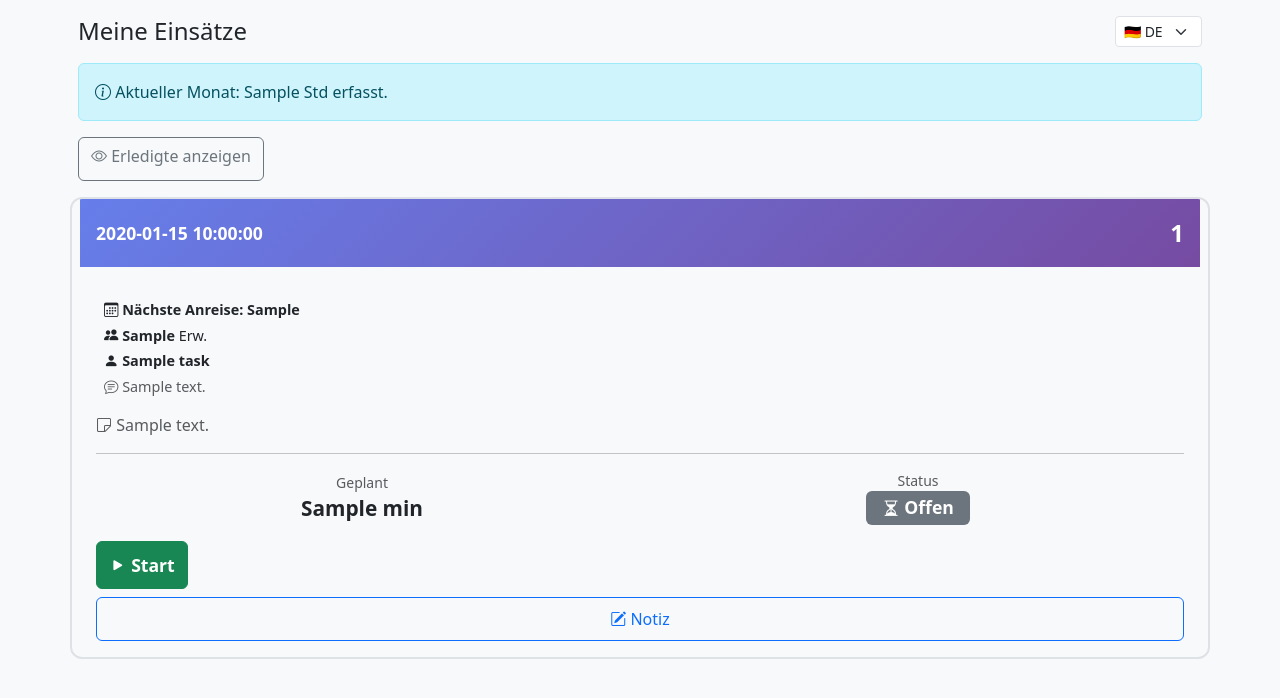
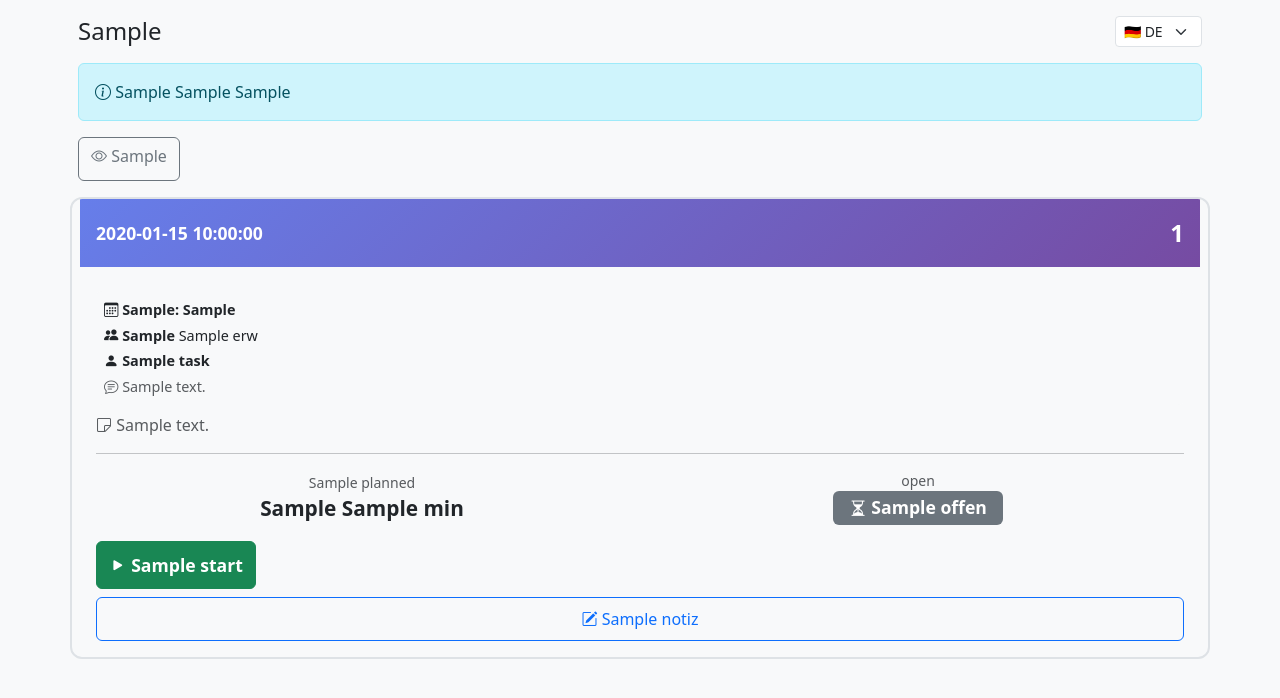
Before and after one commit to AlexanderGutHiller/smoobu-staff-planner-pro, a FastAPI app: template app/templates/cleaner.html in a window 1280 px wide. Shown: the top 698 px of the page. Run offline with FastAPI, Linux system fonts and the light colour scheme; the template is opened without the code that fills it: most values are stand-ins (such as "Sample title", 1, 10 or a date in 2020).

Commit message:
Add files via upload

```diff
--- a/app/main.py
+++ b/app/main.py
@@ -50,37 +50,77 @@ def get_translations(lang: str) -> Dict[str, str]:
         "de": {
             "tasks": "Einsätze", "team": "Team", "apartments": "Apartments", "import_now": "Import jetzt",
             "cleanup": "Bereinigen", "date": "Datum", "apartment": "Apartment", "planned": "Geplant",
-            "status": "Status", "actual": "Tatsächlich", "next_arrival": "Nächste Anreise", "locked": "Lock",
+            "status": "Status", "actual": "Tatsächlich", "next_arrival": "Nächste Anreise",
             "save": "Speichern", "today": "Heute", "week": "Diese Woche", "month": "Dieser Monat",
-            "next7": "Nächste 7 Tage", "all": "Alle", "lock": "Gesperrt", "unlock": "Offen"
+            "next7": "Nächste 7 Tage", "all": "Alle", "erledigt": "Erledigt", "läuft": "Läuft", "offen": "Offen",
+            "min": "min", "noch": "noch ca.", "über_zeit": "Über Zeit", "start": "Start", "pause": "Pause",
+            "fertig": "Fertig", "wieder_öffnen": "Wieder öffnen", "notiz": "Notiz", "meine_einsätze": "Meine Einsätze",
+            "monatslimit": "Achtung: Du hast dein Monatslimit von", "std_überschritten": "Std überschritten",
+            "aktuell": "Std erfasst.", "monat_erfasst": "Aktueller Monat:",
+            "keine_einsätze": "Keine Einsätze vorhanden", "nächste_anreise": "Nächste Anreise",
+            "erw": "Erw.", "kinder": "Kinder", "verbleibend": "verbleibend:",
+            "erledigte_ausblenden": "Erledigte ausblenden", "erledigte_anzeigen": "Erledigte anzeigen",
+            "datum": "Datum", "ma": "MA", "lock": "Lock"
         },
         "en": {
             "tasks": "Tasks", "team": "Team", "apartments": "Apartments", "import_now": "Import now",
             "cleanup": "Clean up", "date": "Date", "apartment": "Apartment", "planned": "Planned",
-            "status": "Status", "actual": "Actual", "next_arrival": "Next Arrival", "locked": "Lock",
+            "status": "Status", "actual": "Actual", "next_arrival": "Next Arrival",
             "save": "Save", "today": "Today", "week": "This Week", "month": "This Month",
-            "next7": "Next 7 Days", "all": "All", "lock": "Locked", "unlock": "Open"
+            "next7": "Next 7 Days", "all": "All", "erledigt": "Done", "läuft": "Running", "offen": "Open",
+            "min": "min", "noch": "ca.", "über_zeit": "Over time", "start": "Start", "pause": "Pause",
+            "fertig": "Done", "wieder_öffnen": "Reopen", "notiz": "Note", "meine_einsätze": "My Tasks",
+            "monatslimit": "Warning: You have exceeded your monthly limit of", "std_überschritten": "hours",
+            "aktuell": "hours logged.", "monat_erfasst": "Current month:",
+            "keine_einsätze": "No tasks available", "nächste_anreise": "Next Arrival",
+            "erw": "Adults", "kinder": "Children", "verbleibend": "remaining:",
+            "erledigte_ausblenden": "Hide completed", "erledigte_anzeigen": "Show completed",
+            "datum": "Date", "ma": "Staff", "lock": "Lock"
         },
         "ro": {
             "tasks": "Sarcini", "team": "Echipa", "apartments": "Apartamente", "import_now": "Importă acum",
             "cleanup": "Curățare", "date": "Dată", "apartment": "Apartament", "planned": "Planificat",
-            "status": "Status", "actual": "Real", "next_arrival": "Următoarea sosire", "locked": "Blocat",
+            "status": "Status", "actual": "Real", "next_arrival": "Următoarea sosire",
             "save": "Salvează", "today": "Azi", "week": "Săptămâna aceasta", "month": "Luna aceasta",
-            "next7": "Următoarele 7 zile", "all": "Toate", "lock": "Blocat", "unlock": "Deschis"
+            "next7": "Următoarele 7 zile", "all": "Toate", "erledigt": "Finalizat", "läuft": "În curs", "offen": "Deschis",
+            "min": "min", "noch": "ca.", "über_zeit": "Peste timp", "start": "Start", "pause": "Pauză",
+            "fertig": "Finalizat", "wieder_öffnen": "Redeschide", "notiz": "Notă", "meine_einsätze": "Sarcinile mele",
+            "monatslimit": "Atenție: Ai depășit limita lunară de", "std_überschritten": "ore",
+            "aktuell": "ore înregistrate.", "monat_erfasst": "Luna curentă:",
+            "keine_einsätze": "Nu există sarcini", "nächste_anreise": "Următoarea sosire",
+            "erw": "Adulți", "kinder": "Copii", "verbleibend": "rămâne:",
+            "erledigte_ausblenden": "Ascunde finalizate", "erledigte_anzeigen": "Afișează finalizate",
+            "datum": "Dată", "ma": "Echipa", "lock": "Blocare"
         },
         "ru": {
             "tasks": "Задачи", "team": "Команда", "apartments": "Апартаменты", "import_now": "Импорт сейчас",
             "cleanup": "Очистка", "date": "Дата", "apartment": "Апартамент", "planned": "Запланировано",
-            "status": "Статус", "actual": "Фактически", "next_arrival": "Следующий приезд", "locked": "Заблокировано",
+            "status": "Статус", "actual": "Фактически", "next_arrival": "Следующий приезд",
             "save": "Сохранить", "today": "Сегодня", "week": "На этой неделе", "month": "В этом месяце",
-            "next7": "Следующие 7 дней", "all": "Все", "lock": "Заблокировано", "unlock": "Открыто"
+            "next7": "Следующие 7 дней", "all": "Все", "erledigt": "Выполнено", "läuft": "Выполняется", "offen": "Открыто",
+            "min": "мин", "noch": "около", "über_zeit": "Превышено", "start": "Старт", "pause": "Пауза",
+            "fertig": "Готово", "wieder_öffnen": "Открыть снова", "notiz": "Заметка", "meine_einsätze": "Мои задачи",
+            "monatslimit": "Внимание: Вы превысили месячный лимит", "std_überschritten": "часов",
+            "aktuell": "часов записано.", "monat_erfasst": "Текущий месяц:",
+            "keine_einsätze": "Нет задач", "nächste_anreise": "Следующий приезд",
+            "erw": "Взрослые", "kinder": "Дети", "verbleibend": "осталось:",
+            "erledigte_ausblenden": "Скрыть выполненные", "erledigte_anzeigen": "Показать выполненные",
+            "datum": "Дата", "ma": "Команда", "lock": "Заблокировано"
         },
         "bg": {
             "tasks": "Задачи", "team": "Екип", "apartments": "Апартаменти", "import_now": "Импортирай сега",
             "cleanup": "Почистване", "date": "Дата", "apartment": "Апартамент", "planned": "Планирано",
-            "status": "Статус", "actual": "Действително", "next_arrival": "Следващо пристигане", "locked": "Заключено",
+            "status": "Статус", "actual": "Действително", "next_arrival": "Следващо пристигане",
             "save": "Запази", "today": "Днес", "week": "Тази седмица", "month": "Този месец",
-            "next7": "Следващите 7 дни", "all": "Всички", "lock": "Заключено", "unlock": "Отворено"
+            "next7": "Следващите 7 дни", "all": "Всички", "erledigt": "Завършено", "läuft": "В ход", "offen": "Отворено",
+            "min": "мин", "noch": "остават", "über_zeit": "Над времето", "start": "Старт", "pause": "Пауза",
+            "fertig": "Готово", "wieder_öffnen": "Отвори отново", "notiz": "Бележка", "meine_einsätze": "Моите задачи",
+            "monatslimit": "Внимание: Надхвърлихте месечния си лимит от", "std_überschritten": "часа",
+            "aktuell": "часа записани.", "monat_erfasst": "Текущ месец:",
+            "keine_einsätze": "Няма задачи", "nächste_anreise": "Следващо пристигане",
+            "erw": "Възрастни", "kinder": "Деца", "verbleibend": "остават:",
+            "erledigte_ausblenden": "Скрий завършени", "erledigte_anzeigen": "Покажи завършени",
+            "datum": "Дата", "ma": "Екип", "lock": "Заключено"
         }
     }
     return translations.get(lang, translations["de"])
@@ -359,7 +399,7 @@ async def admin_home(request: Request, token: str, date_from: Optional[str] = Qu
     base_url = BASE_URL.rstrip("/")
     if not base_url:
         base_url = f"{request.url.scheme}://{request.url.hostname}" + (f":{request.url.port}" if request.url.port else "")
-    return templates.TemplateResponse("admin_home.html", {"request": request, "token": token, "tasks": tasks, "staff": staff, "apartments": apts, "apt_map": apt_map, "book_map": book_map, "booking_details_map": booking_details_map, "timelog_map": timelog_map, "base_url": base_url, "lang": lang, "t": trans})
+    return templates.TemplateResponse("admin_home.html", {"request": request, "token": token, "tasks": tasks, "staff": staff, "apartments": apts, "apt_map": apt_map, "book_map": book_map, "booking_details_map": booking_details_map, "timelog_map": timelog_map, "base_url": base_url, "lang": lang, "trans": trans})
 
 @app.get("/admin/{token}/staff")
 async def admin_staff(request: Request, token: str, db=Depends(get_db)):
@@ -371,7 +411,7 @@ async def admin_staff(request: Request, token: str, db=Depends(get_db)):
     base_url = BASE_URL.rstrip("/")
     if not base_url:
         base_url = f"{request.url.scheme}://{request.url.hostname}" + (f":{request.url.port}" if request.url.port else "")
-    return templates.TemplateResponse("admin_staff.html", {"request": request, "token": token, "staff": staff, "base_url": base_url, "lang": lang, "t": trans})
+    return templates.TemplateResponse("admin_staff.html", {"request": request, "token": token, "staff": staff, "base_url": base_url, "lang": lang, "trans": trans})
 
 @app.post("/admin/{token}/staff/add")
 async def admin_staff_add(token: str, name: str = Form(...), hourly_rate: float = Form(0.0), max_hours_per_month: int = Form(160), db=Depends(get_db)):
@@ -408,7 +448,7 @@ async def admin_apartments(request: Request, token: str, db=Depends(get_db)):
     lang = detect_language(request)
     trans = get_translations(lang)
     apts = db.query(Apartment).order_by(Apartment.name).all()
-    return templates.TemplateResponse("admin_apartments.html", {"request": request, "token": token, "apartments": apts, "lang": lang, "t": trans})
+    return templates.TemplateResponse("admin_apartments.html", {"request": request, "token": token, "apartments": apts, "lang": lang, "trans": trans})
 
 @app.post("/admin/{token}/apartments/update")
 async def admin_apartments_update(token: str, apartment_id: int = Form(...), planned_minutes: int = Form(...), db=Depends(get_db)):
@@ -582,7 +622,7 @@ async def cleaner_home(request: Request, token: str, show_done: int = 0, db=Depe
     warn_limit = used_hours > float(s.max_hours_per_month or 0)
     lang = detect_language(request)
     trans = get_translations(lang)
-    return templates.TemplateResponse("cleaner.html", {"request": request, "tasks": tasks, "used_hours": used_hours, "apt_map": apt_map, "book_map": book_map, "booking_details_map": booking_details_map, "staff": s, "show_done": show_done, "run_map": run_map, "warn_limit": warn_limit, "lang": lang, "t": trans})
+    return templates.TemplateResponse("cleaner.html", {"request": request, "tasks": tasks, "used_hours": used_hours, "apt_map": apt_map, "book_map": book_map, "booking_details_map": booking_details_map, "staff": s, "show_done": show_done, "run_map": run_map, "warn_limit": warn_limit, "lang": lang, "trans": trans})
 
 @app.post("/cleaner/{token}/start")
 async def cleaner_start(token: str, task_id: int = Form(...), db=Depends(get_db)):
--- a/app/models.py
+++ b/app/models.py
@@ -46,7 +46,6 @@ class Task(Base):
     status: Mapped[str] = mapped_column(String(16), default="open")  # open|running|done
 
     auto_generated: Mapped[bool] = mapped_column(Boolean, default=True)
-    locked: Mapped[bool] = mapped_column(Boolean, default=False)
     booking_hash: Mapped[str | None] = mapped_column(String(64), nullable=True)
 
     next_arrival: Mapped[str | None] = mapped_column(String(10), nullable=True)
--- a/app/templates/admin_home.html
+++ b/app/templates/admin_home.html
@@ -133,15 +133,14 @@ function setLanguage(lang) {
     {% else %}-{% endif %}
   </td>
   <td data-col="staff">
-    <form method="post" action="/admin/{{ token }}/task/assign" class="d-flex gap-2">
+    <form method="post" action="/admin/{{ token }}/task/assign" class="assign-form" id="assign-form-{{ t.id }}">
       <input type="hidden" name="task_id" value="{{ t.id }}"/>
-      <select name="staff_id_raw" class="form-select form-select-sm">
+      <select name="staff_id_raw" class="form-select form-select-sm" onchange="document.getElementById('assign-form-{{ t.id }}').submit()">
         <option value="">–</option>
         {% for s in staff %}
           <option value="{{ s.id }}" {% if t.assigned_staff_id==s.id %}selected{% endif %}>{{ s.name }}</option>
         {% endfor %}
       </select>
-      <button class="btn btn-sm btn-outline-primary"><i class="bi bi-floppy"></i></button>
     </form>
   </td>
   <td>
--- a/app/templates/cleaner.html
+++ b/app/templates/cleaner.html
@@ -63,7 +63,7 @@ body { padding-bottom: 20px; }
 </head>
 <body class="bg-light"><div class="container py-3 px-2">
 <div class="d-flex justify-content-between align-items-center mb-3">
-  <h1 class="mb-0" style="font-size: 1.5rem;">Meine Einsätze</h1>
+  <h1 class="mb-0" style="font-size: 1.5rem;">{{ trans.meine_einsätze }}</h1>
   <select class="form-select form-select-sm" style="width: auto; max-width: 140px;" onchange="setLanguage(this.value)">
     <option value="de" {% if lang == 'de' %}selected{% endif %}>🇩🇪 DE</option>
     <option value="en" {% if lang == 'en' %}selected{% endif %}>🇬🇧 EN</option>
@@ -82,16 +82,16 @@ function setLanguage(lang) {
 }
 </script>
 {% if warn_limit %}
-  <div class="alert alert-warning alert-dismissible fade show"><i class="bi bi-exclamation-triangle-fill"></i> Du hast dein Monatslimit von {{ staff.max_hours_per_month }} Std überschritten (aktuell {{ used_hours }} Std).</div>
+  <div class="alert alert-warning alert-dismissible fade show"><i class="bi bi-exclamation-triangle-fill"></i> {{ trans.monatslimit }} {{ staff.max_hours_per_month }} {{ trans.std_überschritten }} ({{ trans.aktuell }} {{ used_hours }} {{ trans.std_überschritten }})</div>
 {% else %}
-  <div class="alert alert-info alert-dismissible fade show"><i class="bi bi-info-circle"></i> Aktueller Monat: {{ used_hours }} Std erfasst.</div>
+  <div class="alert alert-info alert-dismissible fade show"><i class="bi bi-info-circle"></i> {{ trans.monat_erfasst }} {{ used_hours }} {{ trans.std_überschritten }}</div>
 {% endif %}
 
 <div class="mb-3">
   {% if show_done %}
-    <a class="btn btn-outline-secondary btn-touch-sm" href="/cleaner/{{ staff.magic_token }}"><i class="bi bi-eye-slash"></i> Erledigte ausblenden</a>
+    <a class="btn btn-outline-secondary btn-touch-sm" href="/cleaner/{{ staff.magic_token }}"><i class="bi bi-eye-slash"></i> {{ trans.erledigte_ausblenden }}</a>
   {% else %}
-    <a class="btn btn-outline-secondary btn-touch-sm" href="/cleaner/{{ staff.magic_token }}?show_done=1"><i class="bi bi-eye"></i> Erledigte anzeigen</a>
+    <a class="btn btn-outline-secondary btn-touch-sm" href="/cleaner/{{ staff.magic_token }}?show_done=1"><i class="bi bi-eye"></i> {{ trans.erledigte_anzeigen }}</a>
   {% endif %}
 </div>
 
@@ -111,21 +111,13 @@ function setLanguage(lang) {
         {% if t.booking_id and book_map.get(t.booking_id) %}
           <div class="mb-2"><i class="bi bi-person-fill"></i> <strong class="text-primary">{{ book_map.get(t.booking_id, '') }}</strong></div>
         {% endif %}
-        {% if t.booking_id and booking_details_map.get(t.booking_id) %}
-          <div class="mb-2 text-muted">
-            <i class="bi bi-people"></i> {{ booking_details_map[t.booking_id].adults }} Erw.
-            {% if booking_details_map[t.booking_id].children > 0 %}
-              + {{ booking_details_map[t.booking_id].children }} Kinder
-            {% endif %}
-          </div>
-        {% endif %}
 
         {% if t.next_arrival %}
           <div class="guest-info">
-            <div class="fw-bold mb-1"><i class="bi bi-calendar3"></i> Nächste Anreise: {{ t.next_arrival | date_wd_de('short') }}</div>
-            <div><i class="bi bi-people-fill"></i> <strong>{{ t.next_arrival_adults or 0 }}</strong> Erw.
+            <div class="fw-bold mb-1"><i class="bi bi-calendar3"></i> {{ trans.nächste_anreise }}: {{ t.next_arrival | date_wd_de('short') }}</div>
+            <div><i class="bi bi-people-fill"></i> <strong>{{ t.next_arrival_adults or 0 }}</strong> {{ trans.erw }}
             {% if t.next_arrival_children and t.next_arrival_children > 0 %}
-              + <strong>{{ t.next_arrival_children }}</strong> Kinder
+              + <strong>{{ t.next_arrival_children }}</strong> {{ trans.kinder }}
             {% endif %}</div>
             {% if t.next_arrival_guest_name %}
               <div class="mt-1"><i class="bi bi-person-fill"></i> <strong>{{ t.next_arrival_guest_name }}</strong></div>
@@ -146,17 +138,17 @@ function setLanguage(lang) {
 
     <div class="row align-items-center mb-3">
       <div class="col-6 text-center">
-        <div class="text-muted small">Geplant</div>
-        <div class="fw-bold" style="font-size: 1.3rem;">{{ t.planned_minutes }} min</div>
+        <div class="text-muted small">{{ trans.planned }}</div>
+        <div class="fw-bold" style="font-size: 1.3rem;">{{ t.planned_minutes }} {{ trans.min }}</div>
       </div>
       <div class="col-6 text-center">
-        <div class="text-muted small">Status</div>
+        <div class="text-muted small">{{ trans.status }}</div>
         {% if t.status=='running' %}
-          <span class="badge bg-success status-badge"><i class="bi bi-play-circle-fill"></i> Läuft</span>
+          <span class="badge bg-success status-badge"><i class="bi bi-play-circle-fill"></i> {{ trans.läuft }}</span>
         {% elif t.status=='done' %}
-          <span class="badge bg-secondary status-badge"><i class="bi bi-check-circle"></i> Erledigt</span>
+          <span class="badge bg-secondary status-badge"><i class="bi bi-check-circle"></i> {{ trans.erledigt }}</span>
         {% else %}
-          <span class="badge bg-secondary status-badge"><i class="bi bi-hourglass-split"></i> Offen</span>
+          <span class="badge bg-secondary status-badge"><i class="bi bi-hourglass-split"></i> {{ trans.offen }}</span>
         {% endif %}
       </div>
     </div>
@@ -166,10 +158,7 @@ function setLanguage(lang) {
         <div class="timer-display timer-running">
           <div id="timer-{{ t.id }}" data-started="{{ started or '' }}" data-planned="{{ t.planned_minutes }}">⏱️ 0:00</div>
         </div>
-        <div class="small text-muted" id="remaining-{{ t.id }}">verbleibend: --</div>
-      </div>
-      <div class="progress mb-3" id="prog-{{ t.id }}" style="height:30px;">
-        <div class="progress-bar" role="progressbar" style="width: 0%; line-height:30px; font-size: 1rem;" id="pb-{{ t.id }}">0%</div>
+        <div class="small text-muted" id="remaining-{{ t.id }}" data-lang-over="{{ trans.über_zeit }}" data-lang-min="{{ trans.min }}" data-lang-remaining="{{ trans.noch }}">{{ trans.verbleibend }} --</div>
       </div>
     {% endif %}
 
@@ -177,31 +166,31 @@ function setLanguage(lang) {
       {% if t.status=='open' %}
       <form method="post" action="/cleaner/{{ staff.magic_token }}/start">
         <input type="hidden" name="task_id" value="{{ t.id }}"/>
-        <button class="btn btn-success btn-touch"><i class="bi bi-play-fill"></i> Start</button>
+        <button class="btn btn-success btn-touch"><i class="bi bi-play-fill"></i> {{ trans.start }}</button>
       </form>
       {% elif t.status=='running' %}
       <div class="row g-2">
         <div class="col-6">
           <form method="post" action="/cleaner/{{ staff.magic_token }}/stop">
             <input type="hidden" name="task_id" value="{{ t.id }}"/>
-            <button class="btn btn-warning btn-touch w-100"><i class="bi bi-pause-fill"></i> Pause</button>
+            <button class="btn btn-warning btn-touch w-100"><i class="bi bi-pause-fill"></i> {{ trans.pause }}</button>
           </form>
         </div>
         <div class="col-6">
           <form method="post" action="/cleaner/{{ staff.magic_token }}/done">
             <input type="hidden" name="task_id" value="{{ t.id }}"/>
-            <button class="btn btn-primary btn-touch w-100"><i class="bi bi-check-circle"></i> Fertig</button>
+            <button class="btn btn-primary btn-touch w-100"><i class="bi bi-check-circle"></i> {{ trans.fertig }}</button>
           </form>
         </div>
       </div>
       {% elif t.status=='done' %}
       <form method="post" action="/cleaner/{{ staff.magic_token }}/reopen">
         <input type="hidden" name="task_id" value="{{ t.id }}"/>
-        <button class="btn btn-outline-danger btn-touch-sm"><i class="bi bi-arrow-counterclockwise"></i> Wieder öffnen</button>
+        <button class="btn btn-outline-danger btn-touch-sm"><i class="bi bi-arrow-counterclockwise"></i> {{ trans.wieder_öffnen }}</button>
       </form>
       {% endif %}
       <button class="btn btn-outline-primary btn-touch-sm" data-bs-toggle="modal" data-bs-target="#noteModal" data-task="{{ t.id }}" data-current="{{ t.notes|e }}">
-        <i class="bi bi-pencil-square"></i> Notiz
+        <i class="bi bi-pencil-square"></i> {{ trans.notiz }}
       </button>
     </div>
   </div>
@@ -323,31 +312,13 @@ function updateTimers(){
     // Verbleibende Zeit
     const remainingEl = document.getElementById('remaining-'+id);
     if(remainingEl){
+      const langOver = remainingEl.getAttribute('data-lang-over') || 'Über Zeit';
+      const langRemaining = remainingEl.getAttribute('data-lang-remaining') || 'noch ca.';
+      const langMin = remainingEl.getAttribute('data-lang-min') || 'min';
       remainingEl.textContent = elapsedMinutes >= planned ?
-        `⚠️ Über Zeit (+${elapsedMinutes - planned} min)` :
-        `noch ca. ${remaining} min`;
+        `⚠️ ${langOver} (+${elapsedMinutes - planned} ${langMin})` :
+        `${langRemaining} ${remaining} ${langMin}`;
       remainingEl.style.color = elapsedMinutes >= planned ? '#dc3545' : '';
-    }
-
-    // Progress Bar
-    const pb = document.getElementById('pb-'+id);
-    if(pb){
-      const pct = Math.min(100, Math.round(elapsedMinutes / Math.max(1, planned) * 100));
-      pb.style.width = pct + '%';
-      pb.textContent = pct + '%';
-
-      const prog = document.getElementById('prog-'+id);
-      if(prog){
-        if(elapsedMinutes >= planned){
-          prog.classList.add('over');
-          pb.classList.add('bg-danger');
-          pb.classList.remove('bg-success');
-        } else {
-          prog.classList.remove('over');
-          pb.classList.add('bg-success');
-          pb.classList.remove('bg-danger');
-        }
-      }
     }
   });
 }
```
